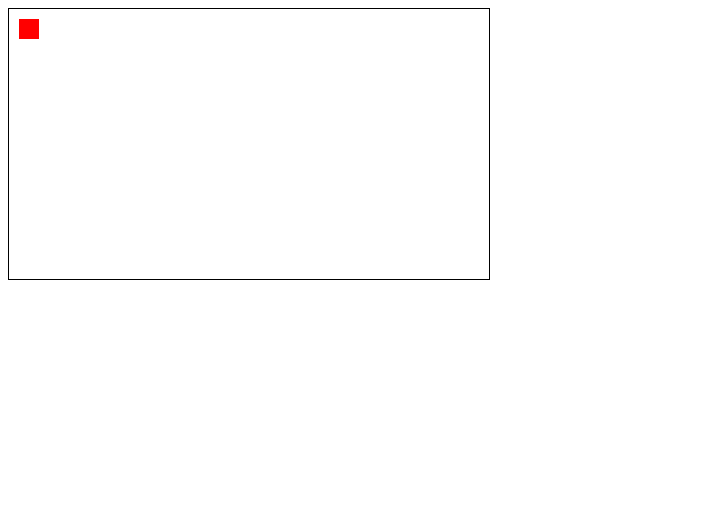
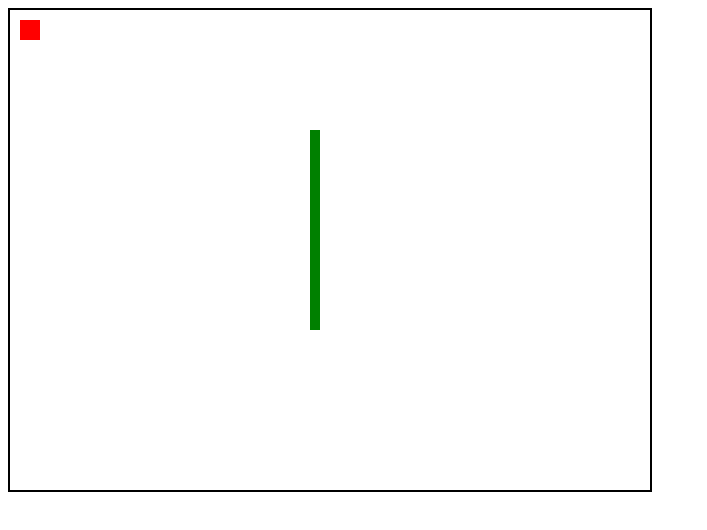
Before and after one commit to isolanilla/html5-canvas-test, a plain HTML site: page index.html in a window 1280 px wide. Shown: the whole page, without its empty margins (0-707 px from the left). Drawn offline with Linux system fonts and the light colour scheme.

Commit message:
Collision update

```diff
--- a/game.js
+++ b/game.js
@@ -1,15 +1,18 @@
+var myGamePiece;
+var myObstacle;
+
 function startGame() {
     myGameArea.start();
     myGamePiece = new component(20, 20, "red", 10, 10);
+	myObstacle = new component(10, 200, "green", 300, 120);
 }
-
 
 var myGameArea = {
     canvas : document.createElement("canvas"),
     start : function() {
-        this.canvas.width = 480;
-        this.canvas.height = 270;
-        this.canvas.style = "border:1px solid #000000;" // mine
+        this.canvas.width = 640;
+        this.canvas.height = 480;
+        this.canvas.style = "border: 2px solid #000000;" // mine
         this.canvas.style.cursor = "none"; //hide the original cursor
         this.context = this.canvas.getContext("2d");
         document.body.insertBefore(this.canvas, document.body.childNodes[0]);
@@ -24,38 +27,94 @@ var myGameArea = {
     },
     clear : function() {
         this.context.clearRect(0, 0, this.canvas.width, this.canvas.height);
+    },
+    stop : function() {
+        clearInterval(this.interval);
     }
 }
 
 function component(width, height, color, x, y) {
+
+	// Definir el componente con los parámetros
     this.width = width;
     this.height = height;
     this.speedX = 0;
     this.speedY = 0;
     this.x = x;
     this.y = y;
+
+    // Crear el objeto en el contexto
     this.update = function(){
         ctx = myGameArea.context;
         ctx.fillStyle = color;
         ctx.fillRect(this.x, this.y, this.width, this.height);
     }
+
+    // Mover
     this.newPos = function() {
         this.x += this.speedX;
         this.y += this.speedY;
     }
-    ctx = myGameArea.context;
-    ctx.fillStyle = color;
-    ctx.fillRect(this.x, this.y, this.width, this.height);
+
+    // Colisión
+    this.crashWith = function(otherobj) {
+
+    	var myleft = this.x;
+        var myright = this.x + (this.width);
+        var mytop = this.y;
+        var mybottom = this.y + (this.height);
+        var otherleft = otherobj.x;
+        var otherright = otherobj.x + (otherobj.width);
+        var othertop = otherobj.y;
+        var otherbottom = otherobj.y + (otherobj.height);
+
+        console.log((this.x + this.width) + " == " + otherobj.x);
+        console.log((this.y + this.height) + " > " + otherobj.y);
+        console.log(this.y + " < " + (otherobj.y + otherobj.height));
+
+        if ( ((this.x + this.width) == otherobj.x)
+        		&& ( ((this.y + this.height) > otherobj.y) && (this.y < (otherobj.y + otherobj.height)) ) ) {
+        	return "D";
+        }
+
+        if ( ((this.y + this.height) == otherobj.y)
+        		&& ( ((this.x + this.width) > otherobj.x) && (this.x < (otherobj.x + otherobj.width)) ) ) {
+        	alert( "A");
+        }
+
+
+
+    }
+
 }
 
 function updateGameArea() {
+
+	 if (myGamePiece.crashWith(myObstacle) == "D") {
 		myGameArea.clear();
 		myGamePiece.speedX = 0;
 		myGamePiece.speedY = 0;
 		if (myGameArea.keys && myGameArea.keys[37]) {myGamePiece.speedX = -1; }
+		if (myGameArea.keys && myGameArea.keys[38]) {myGamePiece.speedY = -1; }
+		if (myGameArea.keys && myGameArea.keys[40]) {myGamePiece.speedY = 1; }
+		myObstacle.update();
+		myGamePiece.newPos();
+		myGamePiece.update();
+	} else {
+
+		myGameArea.clear();
+		myGamePiece.speedX = 0;
+		myGamePiece.speedY = 0;
+
+		if (myGameArea.keys && myGameArea.keys[37]) {myGamePiece.speedX = -1; }
 		if (myGameArea.keys && myGameArea.keys[39]) {myGamePiece.speedX = 1; }
 		if (myGameArea.keys && myGameArea.keys[38]) {myGamePiece.speedY = -1; }
 		if (myGameArea.keys && myGameArea.keys[40]) {myGamePiece.speedY = 1; }
+
+		myObstacle.update();
+
 		myGamePiece.newPos();
 		myGamePiece.update();
 	}
+
+}
```
Also changed, not shown: index.html (line endings or trailing spaces). Lines whose indentation alone changed are shown as unchanged.
